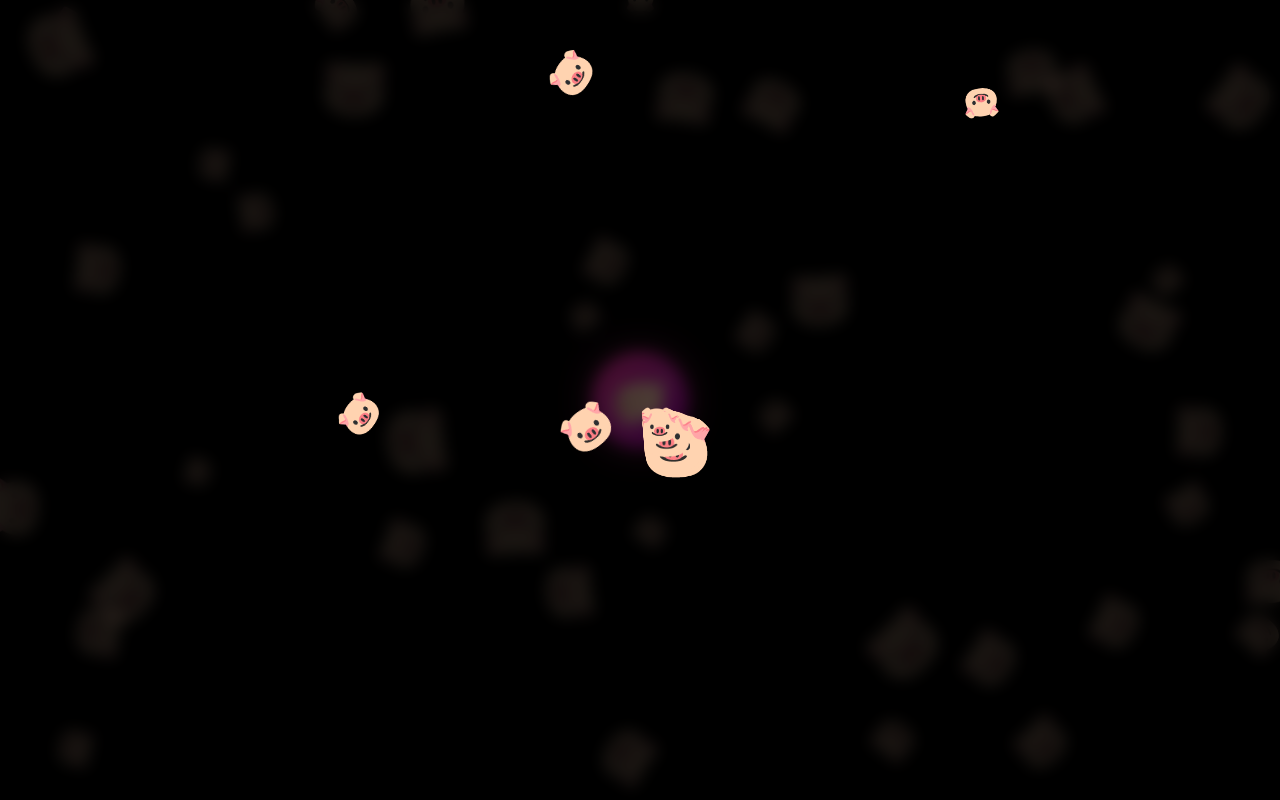
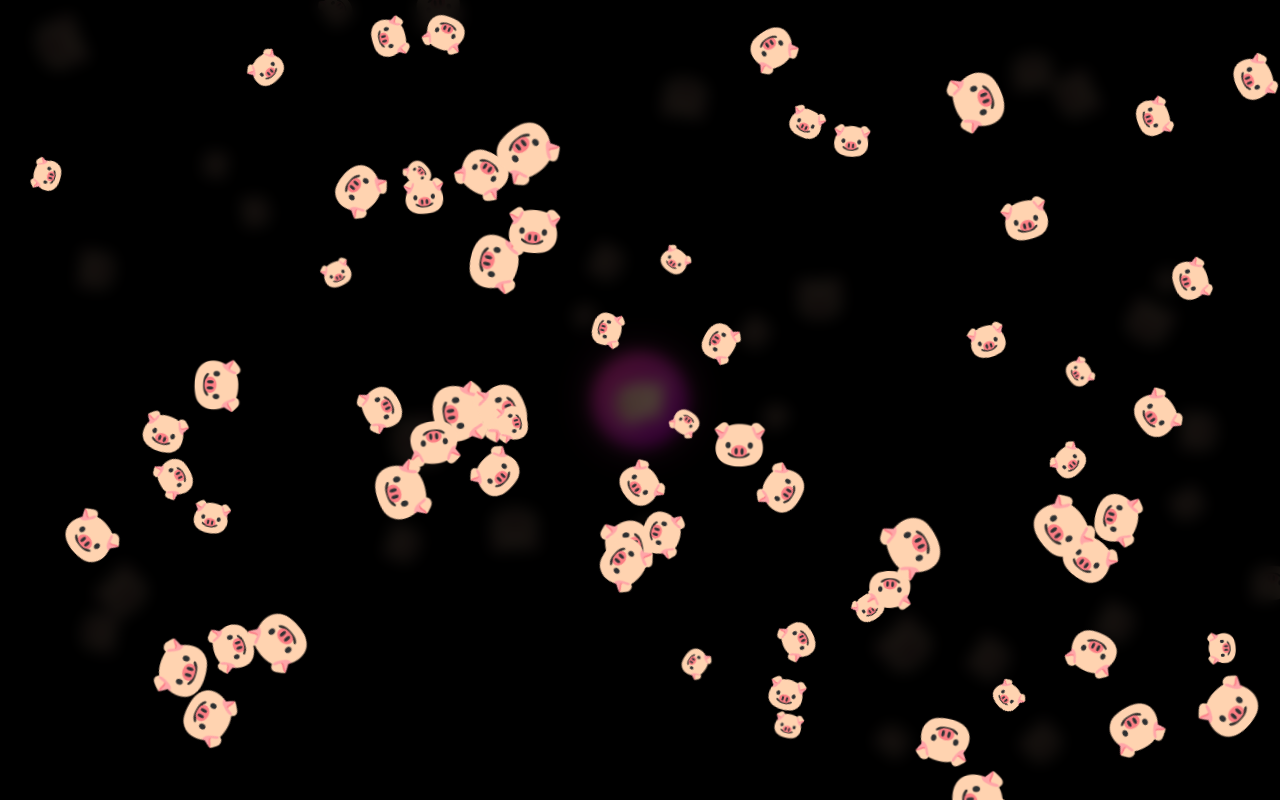
Before and after one commit to errorvol72/metka-digital, a Next.js app: page / in a window 1280 px wide. Both pictures are taken after a click on the button "BOOM". Built offline with nearby package versions, Linux system fonts and the light colour scheme.

Commit message:
perf: pig explosion refs + bounce physics, fewer sprites

```diff
--- a/src/app/page.tsx
+++ b/src/app/page.tsx
@@ -5,6 +5,38 @@ import { motion } from "framer-motion";
 import type { Transition } from "framer-motion";
 
 const SOUND_SRC = "/screaming-sound-effect-when-killing-pigs.mp3";
+const BG_COUNT = 30;
+const EXPLOSION_COUNT = 70;
+
+type PigParticle = {
+  id: string;
+  x: number;
+  y: number;
+  vx: number;
+  vy: number;
+  vr: number;
+  size: number;
+  rotate: number;
+  delay?: number;
+};
+
+type StaticPig = {
+  id: string;
+  x: number;
+  y: number;
+  size: number;
+  rotate: number;
+  delay?: number;
+};
+
+type Viewport = { w: number; h: number };
+
+const floatTransition: Transition = {
+  type: "spring",
+  stiffness: 180,
+  damping: 16,
+  mass: 0.4,
+};
 
 function ForceSound() {
   useEffect(() => {
@@ -30,7 +62,7 @@ function ForceSound() {
 
     tryPlay();
     const keepAlive = setInterval(tryPlay, 1500);
-    const retries: NodeJS.Timeout[] = [];
+    const retries: Array<ReturnType<typeof setTimeout>> = [];
     for (let i = 1; i <= 8; i += 1) {
       retries.push(setTimeout(tryPlay, i * 600));
     }
@@ -60,33 +92,12 @@ function ForceSound() {
   return null;
 }
 
-type PigParticle = {
-  id: string;
-  x: number;
-  y: number;
-  vx: number;
-  vy: number;
-  vr: number;
-  size: number;
-  rotate: number;
-  delay?: number;
-};
-
-type Viewport = { w: number; h: number };
-
-const floatTransition: Transition = {
-  type: "spring",
-  stiffness: 180,
-  damping: 16,
-  mass: 0.4,
-};
-
-const createPigs = (count: number): Omit<PigParticle, "vx" | "vy" | "vr">[] =>
+const createBackground = (count: number): StaticPig[] =>
   Array.from({ length: count }, (_, i) => ({
     id: `bg-${i}`,
     x: Math.random() * 100,
     y: Math.random() * 100,
-    size: 24 + Math.random() * 36,
+    size: 20 + Math.random() * 28,
     rotate: Math.random() * 360,
     delay: Math.random() * 0.4,
   }));
@@ -97,7 +108,7 @@ const createExplosion = (count: number, view: Viewport): PigParticle[] => {
 
   return Array.from({ length: count }, (_, i) => {
     const angle = Math.random() * Math.PI * 2;
-    const speed = 450 + Math.random() * 700; // px/s
+    const speed = 420 + Math.random() * 680; // px/s
     const vx = Math.cos(angle) * speed;
     const vy = Math.sin(angle) * speed;
     const vr = -720 + Math.random() * 1440; // deg/s
@@ -109,46 +120,69 @@ const createExplosion = (count: number, view: Viewport): PigParticle[] => {
       vx,
       vy,
       vr,
-      size: 26 + Math.random() * 34,
+      size: 24 + Math.random() * 30,
       rotate: Math.random() * 360,
       delay: Math.random() * 0.25,
     };
   });
 };
 
-export default function Home() {
-  const [boom, setBoom] = useState<PigParticle[]>([]);
-  const [backgroundPigs] = useState(() => createPigs(40));
-  const [waveKey, setWaveKey] = useState(0);
-  const [view, setView] = useState<Viewport>({ w: 1200, h: 800 });
-  const boundsRef = useRef(view);
+function BackgroundPigs({ pigs }: { pigs: StaticPig[] }) {
+  return (
+    <div className="pointer-events-none absolute inset-0">
+      {pigs.map((pig) => (
+        <motion.span
+          key={pig.id}
+          initial={{ opacity: 0 }}
+          animate={{ opacity: 0.3 }}
+          transition={{ duration: 0.6, delay: pig.delay ?? 0 }}
+          className="absolute select-none"
+          style={{
+            left: `${pig.x}%`,
+            top: `${pig.y}%`,
+            fontSize: `${pig.size}px`,
+            transform: `translate(-50%, -50%) rotate(${pig.rotate}deg)`,
+          }}
+        >
+          🐷
+        </motion.span>
+      ))}
+    </div>
+  );
+}
+
+function Explosion({
+  pigs,
+  view,
+}: {
+  pigs: PigParticle[];
+  view: Viewport;
+}) {
+  const refs = useRef<Record<string, HTMLSpanElement | null>>({});
+  const state = useRef<PigParticle[]>(pigs);
+  const animRef = useRef<number>();
+
+  // Keep state in sync when explosion changes
+  useEffect(() => {
+    state.current = pigs;
+    return () => {
+      if (animRef.current) cancelAnimationFrame(animRef.current);
+    };
+  }, [pigs]);
 
   useEffect(() => {
-    boundsRef.current = view;
-  }, [view]);
-
-  const triggerBoom = useCallback(() => {
-    const w = typeof window !== "undefined" ? window.innerWidth : 1200;
-    const h = typeof window !== "undefined" ? window.innerHeight : 800;
-    const viewport = { w, h };
-    setView(viewport);
-    setBoom(createExplosion(90, viewport));
-    setWaveKey((k) => k + 1);
-  }, []);
-
-  // simple physics with bounces
-  useEffect(() => {
-    if (boom.length === 0) return;
+    if (pigs.length === 0) return;
 
     let active = true;
     let last = performance.now();
 
     const step = (now: number) => {
+      if (!active) return;
       const dt = Math.min((now - last) / 1000, 0.04);
       last = now;
-      setBoom((prev) => {
-        const { w, h } = boundsRef.current;
-        return prev.map((p) => {
+      const { w, h } = view;
+
+      const updated = state.current.map((p) => {
         let x = p.x + p.vx * dt;
         let y = p.y + p.vy * dt;
         let vx = p.vx;
@@ -173,43 +207,98 @@ export default function Home() {
 
         return { ...p, x, y, vx, vy, rotate };
       });
+
+      state.current = updated;
+
+      // Direct DOM write to avoid rerenders
+      updated.forEach((p) => {
+        const node = refs.current[p.id];
+        if (node) {
+          node.style.transform = `translate(${p.x}px, ${p.y}px) rotate(${p.rotate}deg)`;
+        }
       });
 
-      if (active) requestAnimationFrame(step);
+      animRef.current = requestAnimationFrame(step);
     };
 
-    requestAnimationFrame(step);
+    animRef.current = requestAnimationFrame(step);
+
     return () => {
       active = false;
+      if (animRef.current) cancelAnimationFrame(animRef.current);
     };
-  }, [boom.length]);
+  }, [pigs.length, view]);
 
   return (
-    <div className="relative min-h-screen overflow-hidden bg-black text-white">
-      <ForceSound />
+    <div className="relative h-full w-full">
+      <motion.div
+        key={`wave-1-${pigs.length}-${view.w}`}
+        className="pointer-events-none absolute left-1/2 top-1/2 h-32 w-32 rounded-full bg-[radial-gradient(circle,rgba(236,72,153,0.3),transparent_60%)]"
+        initial={{ scale: 0.1, opacity: 0.9 }}
+        animate={{ scale: 18, opacity: 0 }}
+        transition={{ duration: 1.8, ease: "easeOut" }}
+        style={{ translateX: "-50%", translateY: "-50%" }}
+      />
+      <motion.div
+        key={`wave-2-${pigs.length}-${view.w}`}
+        className="pointer-events-none absolute left-1/2 top-1/2 h-32 w-32 rounded-full bg-[radial-gradient(circle,rgba(59,130,246,0.28),transparent_60%)]"
+        initial={{ scale: 0.1, opacity: 0.9 }}
+        animate={{ scale: 20, opacity: 0 }}
+        transition={{ duration: 2, ease: "easeOut", delay: 0.05 }}
+        style={{ translateX: "-50%", translateY: "-50%" }}
+      />
 
-      {/* Случайный фон со свиньями */}
-      <div className="pointer-events-none absolute inset-0">
-        {backgroundPigs.map((pig) => (
+      {pigs.map((pig) => (
         <motion.span
           key={pig.id}
-            initial={{ opacity: 0 }}
-            animate={{ opacity: 0.35 }}
-            transition={{ duration: 0.6, delay: pig.delay ?? 0 }}
-            className="absolute select-none"
+          ref={(node) => {
+            refs.current[pig.id] = node;
+            if (node) {
+              node.style.transform = `translate(${view.w / 2}px, ${
+                view.h / 2
+              }px) rotate(${pig.rotate}deg)`;
+            }
+          }}
+          initial={{ scale: 0.4, opacity: 0 }}
+          animate={{ scale: 1, opacity: 1 }}
+          transition={{
+            ...floatTransition,
+            duration: 0.6,
+            delay: pig.delay ?? 0,
+          }}
+          className="absolute select-none will-change-transform"
           style={{
-              left: `${pig.x}%`,
-              top: `${pig.y}%`,
+            left: 0,
+            top: 0,
             fontSize: `${pig.size}px`,
-              transform: `translate(-50%, -50%) rotate(${pig.rotate}deg)`,
           }}
         >
           🐷
         </motion.span>
       ))}
     </div>
+  );
+}
 
-      {/* Кнопка */}
+export default function Home() {
+  const [boom, setBoom] = useState<PigParticle[]>([]);
+  const [backgroundPigs] = useState<StaticPig[]>(() => createBackground(BG_COUNT));
+  const [view, setView] = useState<Viewport>({ w: 1200, h: 800 });
+
+  const triggerBoom = useCallback(() => {
+    const w = typeof window !== "undefined" ? window.innerWidth : 1200;
+    const h = typeof window !== "undefined" ? window.innerHeight : 800;
+    const viewport = { w, h };
+    setView(viewport);
+    setBoom(createExplosion(EXPLOSION_COUNT, viewport));
+  }, []);
+
+  return (
+    <div className="relative min-h-screen overflow-hidden bg-black text-white">
+      <ForceSound />
+
+      <BackgroundPigs pigs={backgroundPigs} />
+
       <div className="relative z-10 flex min-h-screen items-center justify-center px-6">
         <button
           onClick={triggerBoom}
@@ -220,60 +309,9 @@ export default function Home() {
         </button>
       </div>
 
-      {/* Взрыв свиней + волны */}
       {boom.length > 0 && (
         <div className="absolute inset-0 z-20 flex items-center justify-center bg-black/70 backdrop-blur-sm">
-          <div className="relative h-full w-full">
-            {/* Неоновые волны на весь экран */}
-            <motion.div
-              key={`wave-${waveKey}-1`}
-              className="pointer-events-none absolute left-1/2 top-1/2 h-32 w-32 rounded-full bg-[radial-gradient(circle,rgba(236,72,153,0.3),transparent_60%)]"
-              initial={{ scale: 0.1, opacity: 0.9 }}
-              animate={{ scale: 18, opacity: 0 }}
-              transition={{ duration: 1.8, ease: "easeOut" }}
-              style={{ translateX: "-50%", translateY: "-50%" }}
-            />
-            <motion.div
-              key={`wave-${waveKey}-2`}
-              className="pointer-events-none absolute left-1/2 top-1/2 h-32 w-32 rounded-full bg-[radial-gradient(circle,rgba(59,130,246,0.28),transparent_60%)]"
-              initial={{ scale: 0.1, opacity: 0.9 }}
-              animate={{ scale: 20, opacity: 0 }}
-              transition={{ duration: 2, ease: "easeOut", delay: 0.05 }}
-              style={{ translateX: "-50%", translateY: "-50%" }}
-            />
-
-            {boom.map((pig) => (
-              <motion.span
-                key={pig.id}
-                initial={{
-                  x: view.w / 2,
-                  y: view.h / 2,
-                  scale: 0.4,
-                  opacity: 0,
-                }}
-                animate={{
-                  x: pig.x,
-                  y: pig.y,
-                  rotate: pig.rotate,
-                  scale: 1,
-                  opacity: 1,
-                }}
-                transition={{
-                  ...floatTransition,
-                  duration: 0.6,
-                  delay: pig.delay ?? 0,
-                }}
-                className="absolute select-none"
-                style={{
-                  left: 0,
-                  top: 0,
-                  fontSize: `${pig.size}px`,
-                }}
-              >
-                🐷
-              </motion.span>
-            ))}
-          </div>
+          <Explosion pigs={boom} view={view} />
         </div>
       )}
     </div>
```
Lines whose indentation alone changed are shown as unchanged.
